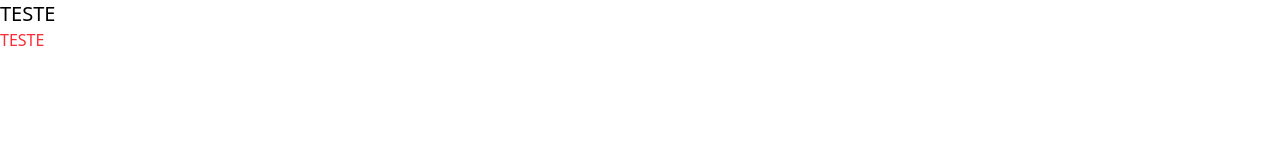
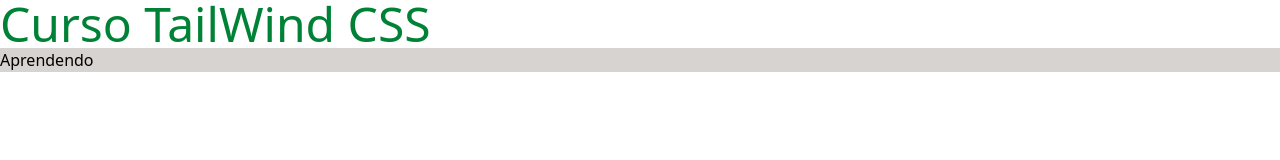
Before and after one commit to eduardoandd/tailwind, a website: page src/index.html in a window 1280 px wide. Drawn offline with Linux system fonts and the light colour scheme.

Commit message:
propriedades básicas

```diff
--- a/src/index.html
+++ b/src/index.html
@@ -6,8 +6,10 @@
   <link href="../style/output.css" rel="stylesheet">
 </head>
 <body>
-  <h1 class="text-xl">TESTE</h1>
-  <h1 class="text-red-500">TESTE</h1>
+  <h1 class="text-5xl text-green-700">Curso TailWind CSS</h1>
+  <div class="bg-stone-300">
+    <h2>Aprendendo</h2>
+  </div>
 
 </body>
 </html>
```
Also changed, not shown: style/output.css.
